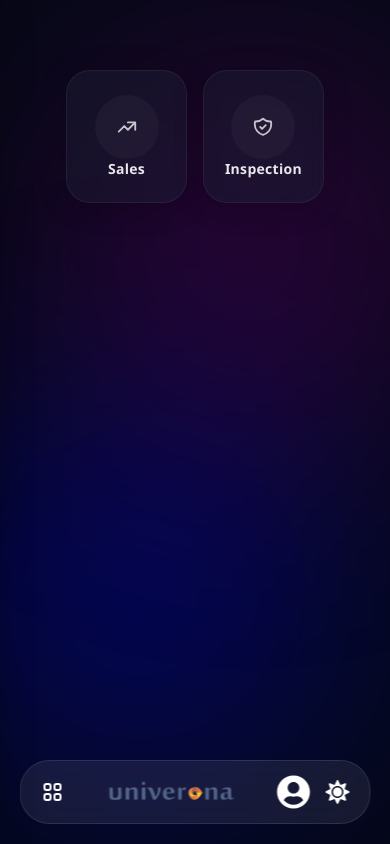
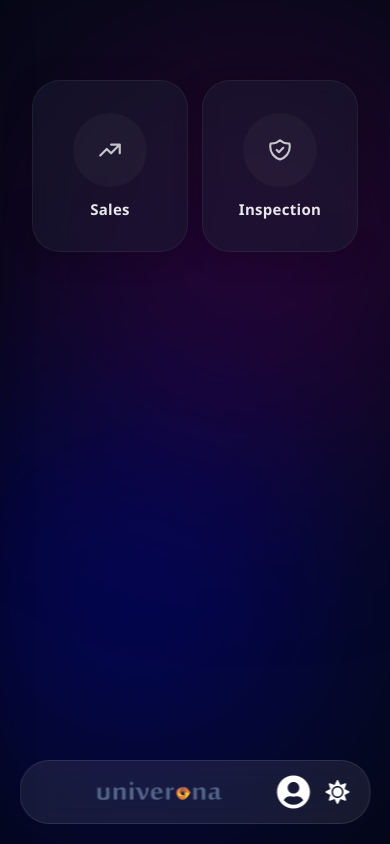
Before and after one commit to jegadesh213/ERP-Demo, a React (Vite) app in the folder univeronademo/: page / in a window 390 px wide. Built offline with nearby package versions, Linux system fonts and the light colour scheme.

Commit message:
Required Small Changes Done

```diff
--- a/univeronademo/src/Pages/Home/Home.css
+++ b/univeronademo/src/Pages/Home/Home.css
@@ -1,24 +1,23 @@
 /* ===================================
-   GRID CONTAINER SETUP (DESKTOP LEFT-ALIGNED)
+   GRID CONTAINER SETUP
 =================================== */
 .minimal-home-container {
     width: 100%;
-    /* Removed auto-centering margins to let it sit flush with the left side */
-    margin: 35px 0 0 0;
-    padding: 0;
+    max-width: 900px;
+    margin: 80px auto 0 auto;
+    padding: 0 24px;
     display: flex;
-    /* UPDATED: Aligns tiles to the left to match your red marked area */
-    justify-content: flex-start;
-    align-items: flex-start;
-    animation: fadeIn 1s ease;
+    justify-content: center;
+    align-items: center;
+    animation: fadeIn 0.3s ease;
 }
 
 .minimal-tiles-grid {
     display: grid;
     grid-template-columns: repeat(2, 220px); /* Symmetrical columns for desktop */
     gap: 30px;
-    /* UPDATED: Left-aligns the grid columns on desktop */
-    justify-content: flex-start;
+    justify-content: center;
+    width: 100%;
 }
 
 /* ===================================
@@ -120,41 +119,43 @@
 }
 
 /* ===================================
-   MOBILE RESPONSIVE MAINTAINED (2 PER ROW)
+   MOBILE RESPONSIVE CHANGES (ENLARGED)
 =================================== */
 @media (max-width: 600px) {
     .minimal-home-container {
-        margin: 50px auto 0 auto; /* Centered layout for mobile viewports */
-        padding: 0 16px;
-        justify-content: center;
-        align-items: center;
+        margin: 60px auto 0 auto; /* Pulls layout context slightly up */
+        padding: 0 12px;
     }
 
     .minimal-tiles-grid {
-        /* Forces exactly 2 matching columns side-by-side on mobile devices */
         grid-template-columns: repeat(2, 1fr);
-        max-width: 440px;
-        gap: 16px;
-        justify-content: center;
+        /* UPDATED: Increased max-width constraint from 440px to 540px
+           to let tiles fill out more physical space across wide device viewports */
+        max-width: 540px;
+        gap: 14px; /* Reduced gap boundary footprint slightly to maximize tile dimensions */
     }
 
     .minimal-tile {
-        border-radius: 24px;
-        padding: 24px 12px;
+        border-radius: 28px; /* High rounding profile */
+        /* UPDATED: Scaled up internal cell space from 24px/12px to give tiles more presence */
+        padding: 32px 16px;
     }
 
     .minimal-icon-circle {
-        width: 64px;
-        height: 64px;
+        /* UPDATED: Enlarged circle plate diameters from 64px back to a high-impact size */
+        width: 74px;
+        height: 74px;
         margin-top: 0;
     }
 
     .minimal-icon {
-        font-size: 22px;
+        /* UPDATED: Increased typography symbol layout scale */
+        font-size: 26px;
     }
 
     .minimal-tile-label {
-        font-size: 14px;
+        /* UPDATED: Enlarged text labeling layout headers */
+        font-size: 15px;
     }
 }
 
--- a/univeronademo/src/components/MobileMenu/MobileMenu.jsx
+++ b/univeronademo/src/components/MobileMenu/MobileMenu.jsx
@@ -1,18 +1,18 @@
 import React from 'react';
 import { Link, useLocation } from 'react-router-dom';
-import { HiOutlineClipboardList, HiOutlineDocumentText, HiOutlineCube, HiOutlineAdjustments, HiOutlineCog } from 'react-icons/hi';
+// Swapped out unneeded items for HiOutlineDocumentReport
+import { HiOutlineClipboardList, HiOutlineDocumentText, HiOutlineDocumentReport } from 'react-icons/hi';
 import { FaUserCircle, FaTimes } from 'react-icons/fa';
 import './MobileMenu.css';
 
 function MobileMenu({ isOpen, toggleMobileMenu, darkMode }) {
   const location = useLocation();
 
+  // Updated menu array matching Sales Hub operational workspaces
   const menuItems = [
     { id: 1, name: 'Order', icon: <HiOutlineClipboardList />, path: '/order' },
     { id: 2, name: 'To Invoice', icon: <HiOutlineDocumentText />, path: '/invoice' },
-    { id: 3, name: 'Products', icon: <HiOutlineCube />, path: '/products' },
-    { id: 4, name: 'Configurations', icon: <HiOutlineAdjustments />, path: '/configurations' },
-    { id: 5, name: 'Settings', icon: <HiOutlineCog />, path: '/settings' },
+    { id: 3, name: 'Quotation', icon: <HiOutlineDocumentReport />, path: '/quotation' },
   ];
 
   return (
@@ -37,7 +37,7 @@ function MobileMenu({ isOpen, toggleMobileMenu, darkMode }) {
               to={item.path}
               key={item.id}
               className={`mobile-link-item ${location.pathname === item.path ? 'active' : ''}`}
-              onClick={toggleMobileMenu} // Auto-close when clicked
+              onClick={toggleMobileMenu} // Auto-closes drawer nicely
             >
               <span className="mobile-link-icon">{item.icon}</span>
               <span className="mobile-link-text">{item.name}</span>
--- a/univeronademo/src/components/Navbar/Navbar.jsx
+++ b/univeronademo/src/components/Navbar/Navbar.jsx
@@ -9,8 +9,13 @@ function Navbar({ toggleSidebar, toggleMiniSidebar, toggleMobileMenu, darkMode,
   const location = useLocation();
   const navigate = useNavigate();
 
-  // Helper condition: returns true ONLY if we are on the Home Page or the Sales Hub Page
+  // Helper condition: true only if we are on the Home Page or the Sales Hub Page
   const hideHamburger = location.pathname === "/" || location.pathname === "/sales";
+
+  /* ===================================================
+     👉 NEW FIX CONDITION: True only if we are on the Home Page root
+     =================================================== */
+  const isHomePage = location.pathname === "/";
 
   return (
     <>
@@ -29,12 +34,15 @@ function Navbar({ toggleSidebar, toggleMiniSidebar, toggleMobileMenu, darkMode,
             <FaArrowLeft />
           </button>
 
-          {/* UPDATED: Hamburger will hide completely (return null) on / and /sales */}
+          {/* Hamburger will hide completely on / and /sales */}
           {!hideHamburger && (
             <FaBars className="hamburger-icon" onClick={toggleMiniSidebar} />
           )}
 
-          <HiOutlineViewGrid className="menu-icon" onClick={toggleSidebar} />
+          {/* UPDATED FIX: The Grid icon will now only render if we are NOT on the Landing Home Page */}
+          {!isHomePage && (
+            <HiOutlineViewGrid className="menu-icon" onClick={toggleSidebar} />
+          )}
 
           <Link to="/">
             <img src={Mainlogo} alt="Logo" className="main-logo" />
@@ -58,14 +66,17 @@ function Navbar({ toggleSidebar, toggleMiniSidebar, toggleMobileMenu, darkMode,
       <div className="mobile-navbar">
         <div className="mobile-left">
 
-          {/* UPDATED: Mobile Hamburger will also hide completely on / and /sales */}
+          {/* Mobile Hamburger will also hide completely on / and /sales */}
           {!hideHamburger && (
             <FaBars className="hamburger-icon" onClick={toggleMobileMenu} />
           )}
 
-          <div className="mobile-icon-box" onClick={toggleSidebar}>
-            <HiOutlineViewGrid className="mobile-icon" />
-          </div>
+          {/* UPDATED FIX: Mobile Grid icon will also hide completely on the Landing Home Page */}
+          {!isHomePage && (
+            <div className="mobile-icon-box" onClick={toggleSidebar}>
+              <HiOutlineViewGrid className="mobile-icon" />
+            </div>
+          )}
         </div>
 
         <Link to="/" className="mobile-logo-link">
```
Also changed, not shown: univeronademo/src/components/MobileMenu/MobileMenu.css (+114 -36 lines).
